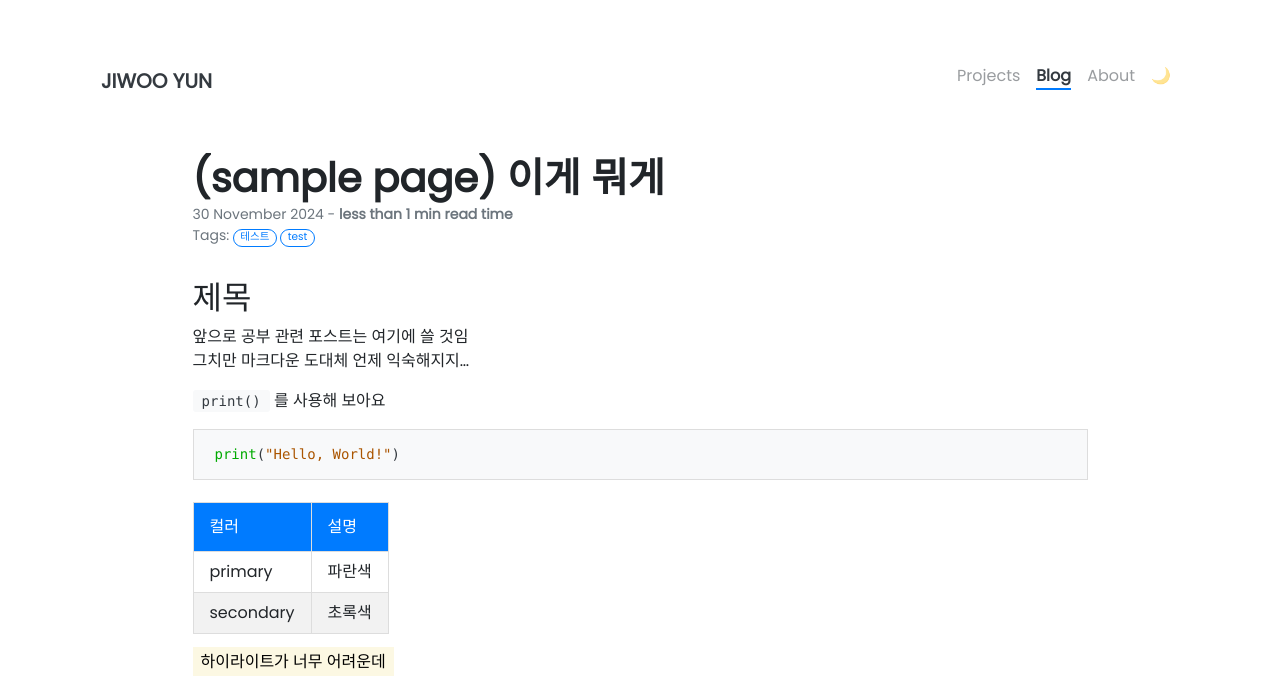
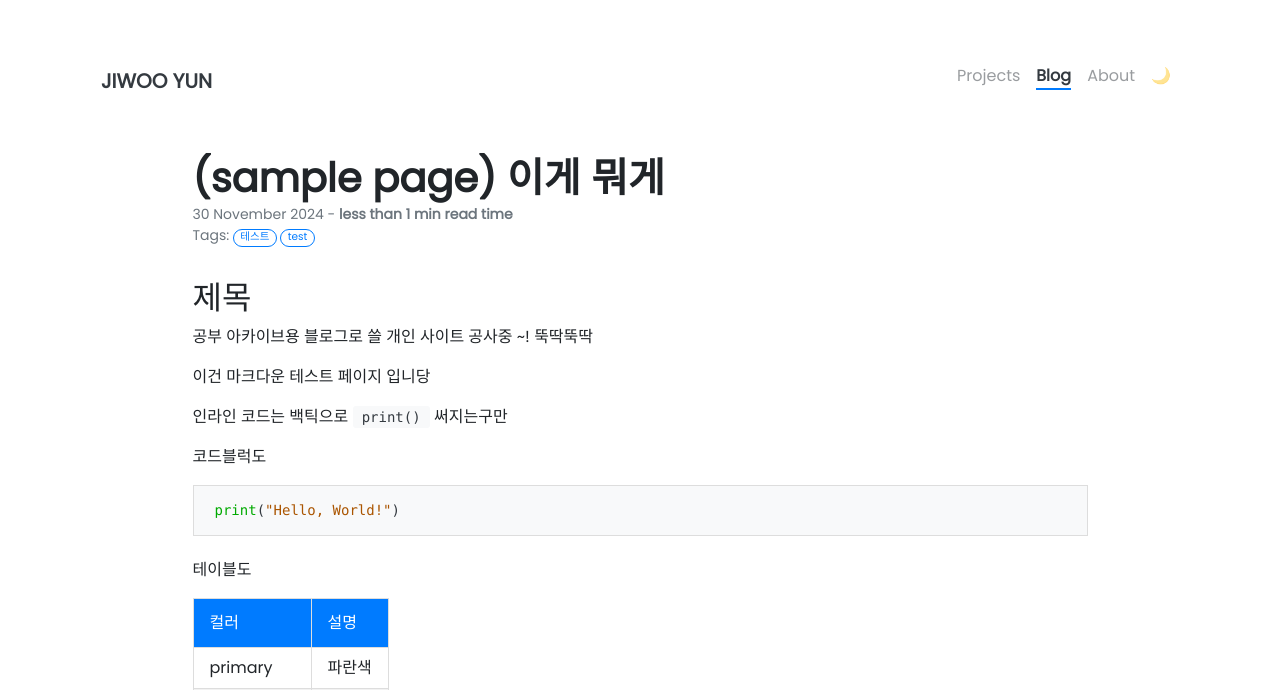
Before and after one commit to devjwy/devjwy.github.io, a Jekyll site: the page built from _posts/2024-11-30-what-it-this.md, in a window 1280 px wide. Shown: the top 690 px of the page. Built offline with Jekyll 4.4.1, drawn with Linux system fonts in a browser that asks for light colours; our own code applies the rules of GitHub Pages for plain Markdown files; some of the changed text lies outside the part shown; grey boxes are pictures that could not be loaded.

Commit message:
what-it-this 포스트 수정

````diff
--- a/_posts/2024-11-30-what-it-this.md
+++ b/_posts/2024-11-30-what-it-this.md
@@ -8,26 +8,32 @@ description: 테스트 페이지 입니당
 
 ## 제목
 
-앞으로 공부 관련 포스트는 여기에 쓸 것임 <br>
-그치만 마크다운 도대체 언제 익숙해지지...
+공부 아카이브용 블로그로 쓸 개인 사이트 공사중 ~! 뚝딱뚝딱 <br>
 
-`print()` 를 사용해 보아요
+이건 마크다운 테스트 페이지 입니당
+
+인라인 코드는 백틱으로  `print()` 써지는구만
+
+코드블럭도
 
 ``` python
 print("Hello, World!")
 ```
+
+테이블도
 
 | 컬러 | 설명 |
 | --- | --- |
 | primary | 파란색 |
 | secondary | 초록색 |
 
+elements 폴더에 있는 테마로 하이라이트
+{% include elements/highlight.html text="아오 복잡" %}
 
-{% include elements/highlight.html text="하이라이트가 너무 어려운데" %}
+영상 임베딩 당근 가능인데 반응형으로 사이즈 조절하는 법은 좀 찾아봐야 할 것 같음
 
 <iframe width="560" height="315" src="https://www.youtube.com/embed/4Y50TZeFvKU" frameborder="0" allow="accelerometer; autoplay; clipboard-write; encrypted-media; gyroscope; picture-in-picture" allowfullscreen></iframe>
 
-<span style="color: gray"> ~~발레가 너무 아름다움..~~ </span>
+<span style="color: gray"> ~~발레가 너무 아름답네..~~ </span>
 
-
-anyway i'm all set!
+아 수정하고 계속 깃 푸시 하기 귀찮다...
````
